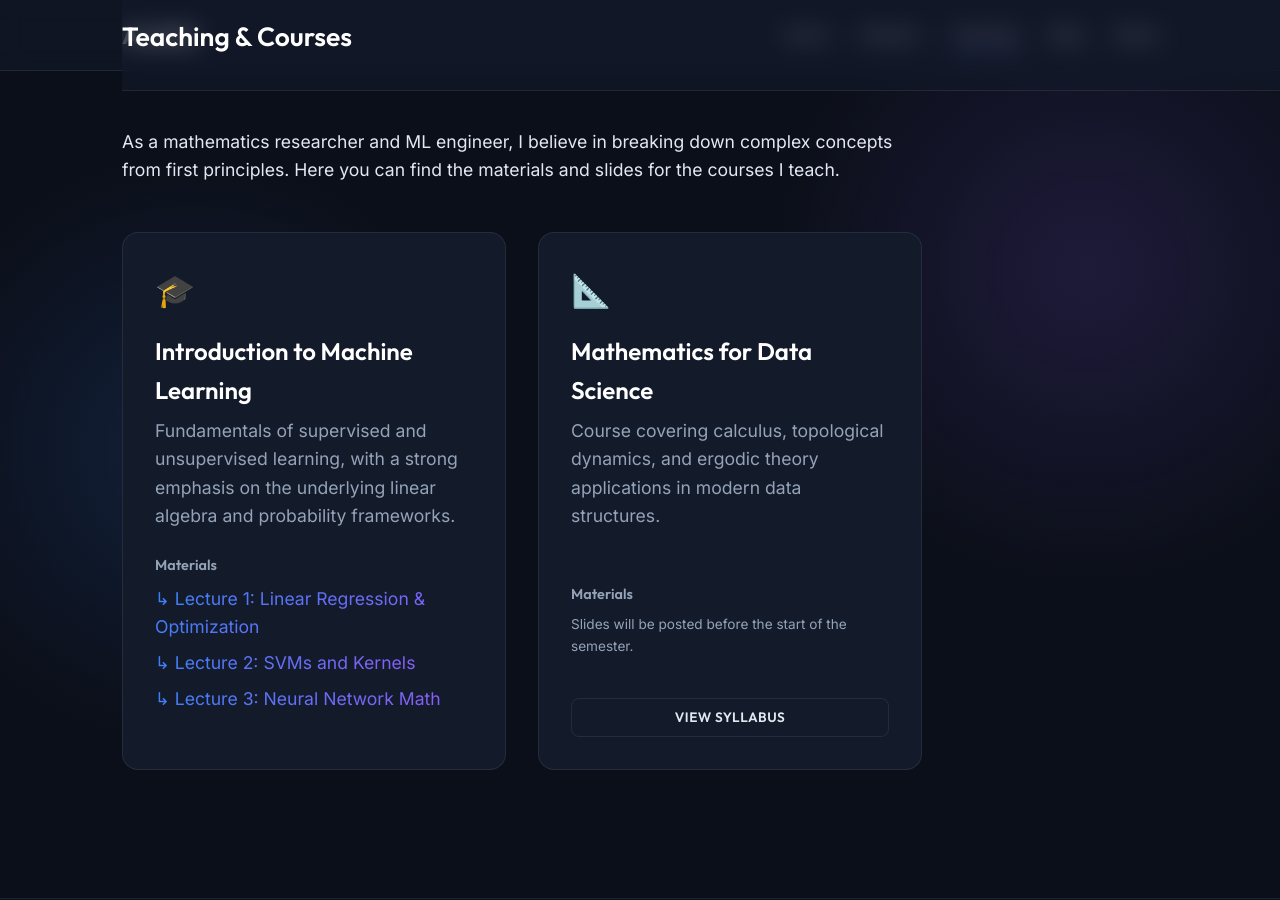
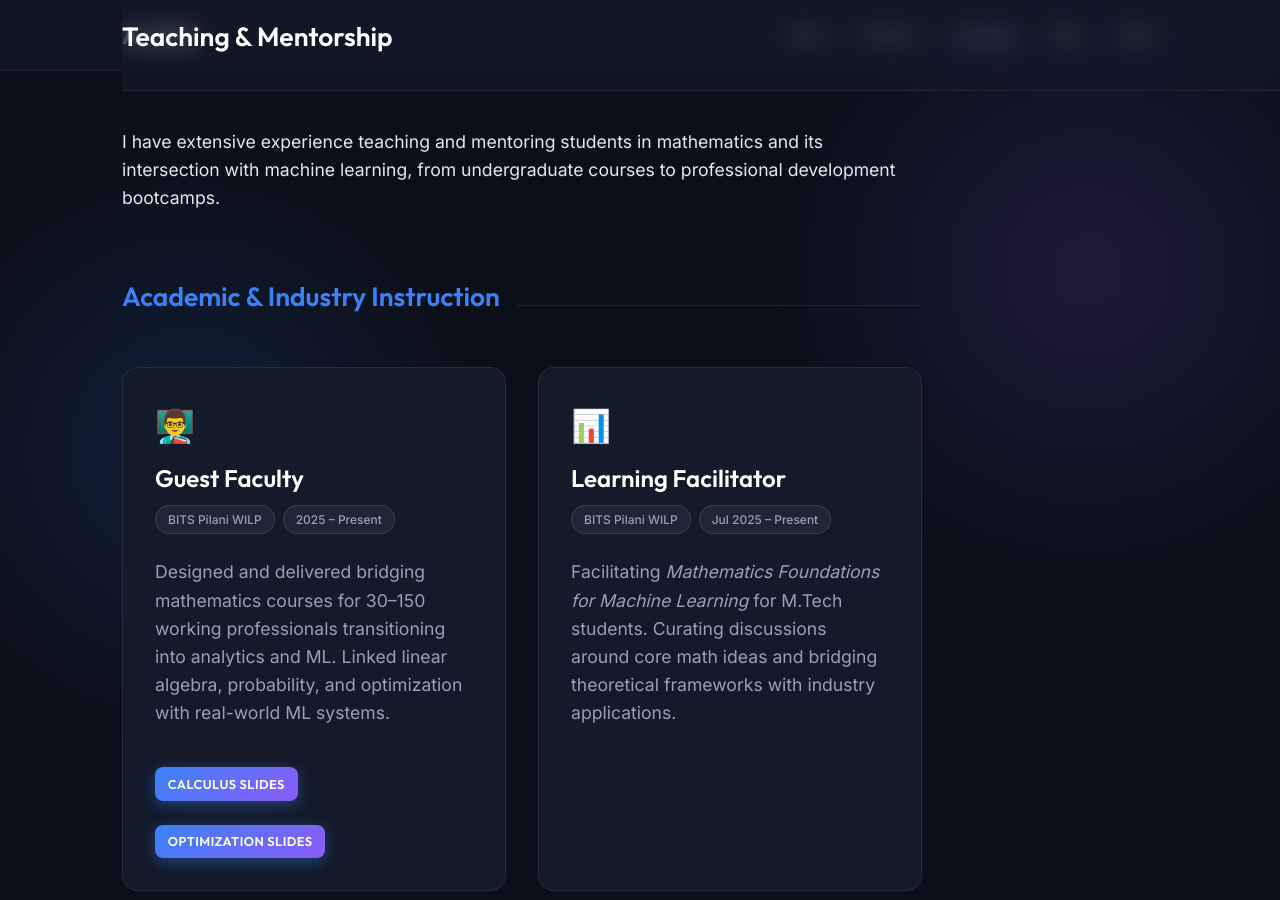
Before and after one commit to anshid/anshid.github.io, a Jekyll site: the page built from teaching.md, in a window 1280 px wide and 900 px high. Built offline with Jekyll 4.4.1, drawn with Linux system fonts in a browser that asks for light colours; some of the changed text lies outside the part shown.

Commit message:
content: added toy projects and comprehensive teaching history

```diff
--- a/teaching.md
+++ b/teaching.md
@@ -1,37 +1,78 @@
 ---
 layout: page
-title: Teaching & Courses
+title: Teaching & Mentorship
 ---
 
-As a mathematics researcher and ML engineer, I believe in breaking down complex concepts from first principles. Here you can find the materials and slides for the courses I teach.
+I have extensive experience teaching and mentoring students in mathematics and its intersection with machine learning, from undergraduate courses to professional development bootcamps.
 
-<div class="modern-grid" style="margin-top: 3rem;">
+<div class="section-title">
+  <h2 style="color: var(--accent-primary);">Academic & Industry Instruction</h2>
+</div>
 
-  <!-- Course 1 -->
+<div class="modern-grid">
+  <!-- Guest Faculty -->
   <div class="modern-card">
-    <div style="font-size: 2rem; margin-bottom: 1rem;">🎓</div>
-    <h3>Introduction to Machine Learning</h3>
-    <p>Fundamentals of supervised and unsupervised learning, with a strong emphasis on the underlying linear algebra and probability frameworks.</p>
-    <div style="margin-top: auto;">
-      <h4 style="font-size: 0.9rem; color: var(--text-muted); margin-bottom: 0.5rem;">Materials</h4>
-      <ul style="list-style: none; padding: 0;">
-        <li style="margin-bottom: 0.5rem;"><a href="#" class="glow-text">↳ Lecture 1: Linear Regression & Optimization</a></li>
-        <li style="margin-bottom: 0.5rem;"><a href="#" class="glow-text">↳ Lecture 2: SVMs and Kernels</a></li>
-        <li><a href="#" class="glow-text">↳ Lecture 3: Neural Network Math</a></li>
-      </ul>
+    <div style="font-size: 2rem; margin-bottom: 0.5rem;">👨‍🏫</div>
+    <h3>Guest Faculty</h3>
+    <div class="card-tags"><span class="tag">BITS Pilani WILP</span> <span class="tag">2025 – Present</span></div>
+    <p>Designed and delivered bridging mathematics courses for 30–150 working professionals transitioning into analytics and ML. Linked linear algebra, probability, and optimization with real-world ML systems.</p>
+    <div style="margin-top: auto; display: flex; gap: 0.5rem; flex-wrap: wrap;">
+      <a href="{{ '/calculus' | relative_url }}" class="btn btn-primary" style="padding: 0.4rem 0.8rem; font-size: 0.8rem;">Calculus Slides</a>
+      <a href="{{ '/optimization' | relative_url }}" class="btn btn-primary" style="padding: 0.4rem 0.8rem; font-size: 0.8rem;">Optimization Slides</a>
     </div>
   </div>
 
-  <!-- Course 2 Placeholder -->
+  <!-- Learning Facilitator -->
   <div class="modern-card">
-    <div style="font-size: 2rem; margin-bottom: 1rem;">📐</div>
-    <h3>Mathematics for Data Science</h3>
-    <p>Course covering calculus, topological dynamics, and ergodic theory applications in modern data structures.</p>
-    <div style="margin-top: auto;">
-      <h4 style="font-size: 0.9rem; color: var(--text-muted); margin-bottom: 0.5rem;">Materials</h4>
-      <p style="font-size: 0.85rem; color: var(--text-muted);">Slides will be posted before the start of the semester.</p>
-      <a href="#" class="btn" style="border: 1px solid var(--glass-border); padding: 0.5rem 1rem; width: 100%; text-align: center; margin-top: 1rem; color: var(--text-main);">View Syllabus</a>
-    </div>
+    <div style="font-size: 2rem; margin-bottom: 0.5rem;">📊</div>
+    <h3>Learning Facilitator</h3>
+    <div class="card-tags"><span class="tag">BITS Pilani WILP</span> <span class="tag">Jul 2025 – Present</span></div>
+    <p>Facilitating <em>Mathematics Foundations for Machine Learning</em> for M.Tech students. Curating discussions around core math ideas and bridging theoretical frameworks with industry applications.</p>
   </div>
 
+  <!-- Section Leader -->
+  <div class="modern-card">
+    <div style="font-size: 2rem; margin-bottom: 0.5rem;">💻</div>
+    <h3>Section Leader, Code in Place</h3>
+    <div class="card-tags"><span class="tag">Stanford University</span> <span class="tag">2025</span></div>
+    <p>Mentored a global cohort of 15+ learners in Python through interactive and project-based learning.</p>
+  </div>
 </div>
+
+<div class="section-title">
+  <h2 style="color: var(--accent-secondary);">Teaching Assistantship & Mentorship</h2>
+</div>
+
+<div class="modern-grid">
+  <!-- TA Dept of Math -->
+  <div class="modern-card">
+    <div style="font-size: 2rem; margin-bottom: 0.5rem;">🏛️</div>
+    <h3>Teaching Assistant, Mathematics</h3>
+    <div class="card-tags"><span class="tag">BITS Pilani</span> <span class="tag">2020 – 2025</span></div>
+    <p>Supported UG and PG classes of 50–90 students across courses including Probability & Statistics, Differential Equations, Measure & Integration, Topology, Functional Analysis, and Calculus. Mentored students and developed core assessments.</p>
+  </div>
+
+  <!-- TA WILP -->
+  <div class="modern-card">
+    <div style="font-size: 2rem; margin-bottom: 0.5rem;">⚙️</div>
+    <h3>Teaching Assistant, Industry Pgm</h3>
+    <div class="card-tags"><span class="tag">BITS Pilani WILP</span> <span class="tag">Sep 2024 – May 2025</span></div>
+    <p>Contributed to <em>General Mathematics 1</em> tailored for pharmaceutical professionals. Delivered intensive in-person bootcamps and integrated modern digital tools (Desmos, Mentimeter) for deep learning.</p>
+  </div>
+
+  <!-- CLM Instructor -->
+  <div class="modern-card">
+    <div style="font-size: 2rem; margin-bottom: 0.5rem;">🌍</div>
+    <h3>CLM Instructor</h3>
+    <div class="card-tags"><span class="tag">CourseLeap Education</span> <span class="tag">2023 – 2025</span></div>
+    <p>Mentored international students remotely in advanced mathematical reasoning and problem-solving through personalised learning plans.</p>
+  </div>
+
+  <!-- MTTS Mentor -->
+  <div class="modern-card">
+    <div style="font-size: 2rem; margin-bottom: 0.5rem;">🧠</div>
+    <h3>Mentor, MTTS</h3>
+    <div class="card-tags"><span class="tag">MTTS Programme</span> <span class="tag">2020 – 2021</span></div>
+    <p>Mentored undergraduate students in national mathematics workshops (MTTS 2021 & OFCM-2020), focusing on conceptual clarity and rigorous problem-solving.</p>
+  </div>
+</div>
```
Also changed, not shown: calculus.md (added, +31 -0 lines), index.md (+1 -9 lines), optimization.md (added, +31 -0 lines), projects.md (+42 -21 lines).
